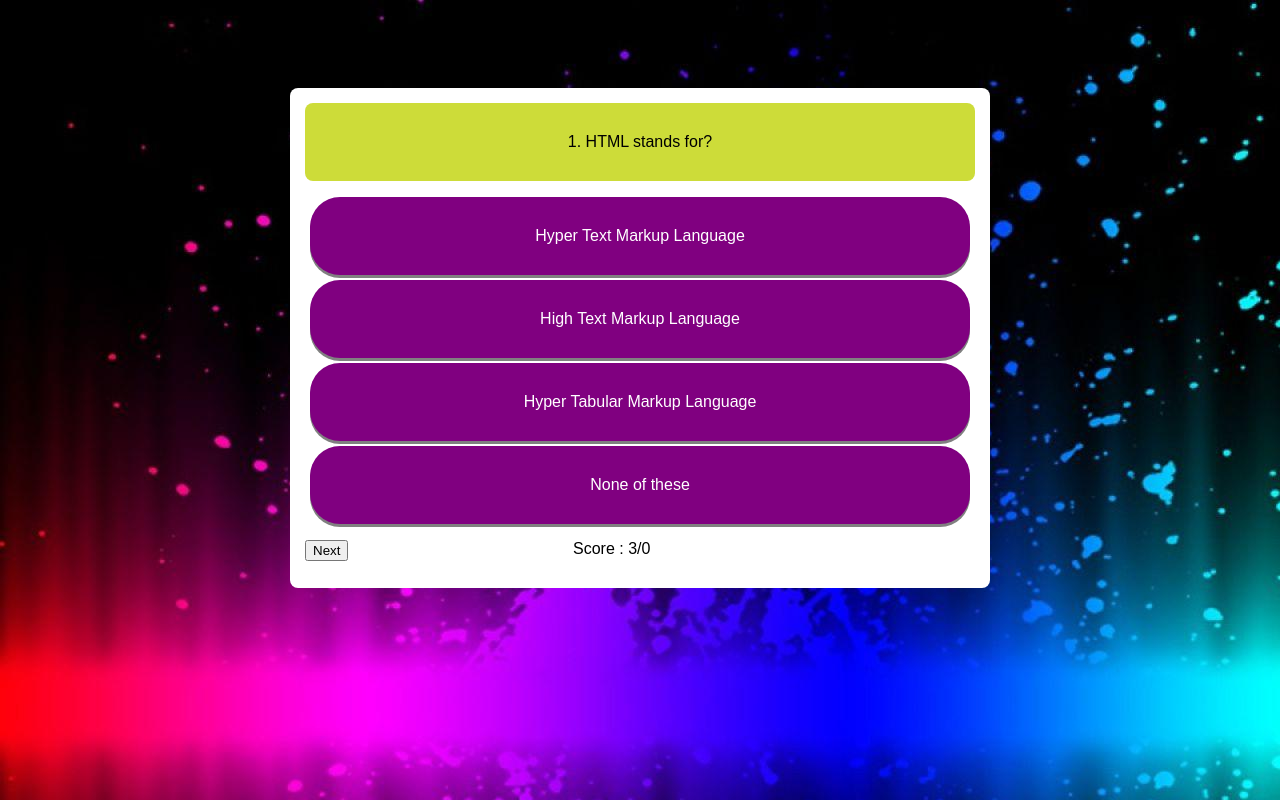
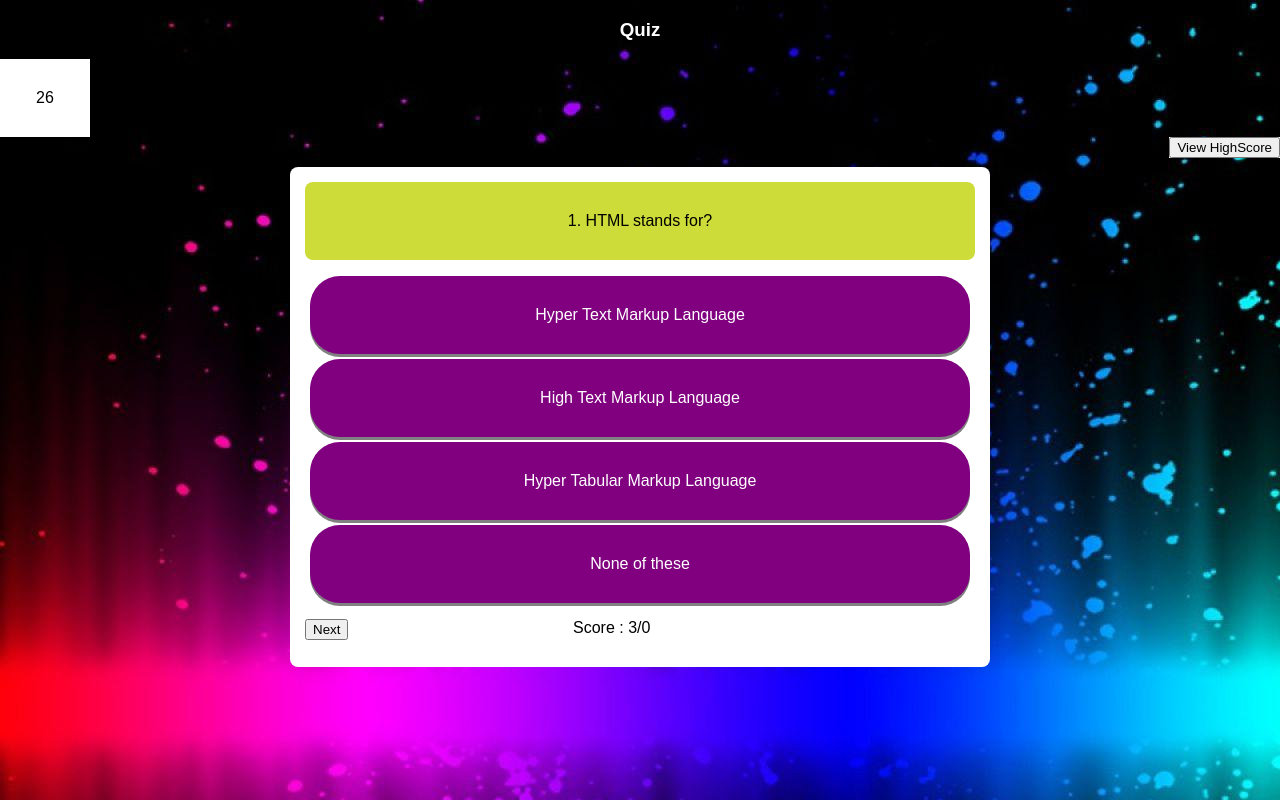
Before and after one commit to georgehsun/code-quiz, a plain HTML site: page index.html in a window 1280 px wide. Drawn offline with Linux system fonts and the light colour scheme.

Commit message:
putting a set timer

```diff
--- a/assets/style.css
+++ b/assets/style.css
@@ -8,7 +8,10 @@
 
 h3{
     color: white;
-    cursor: pointer;}
+    cursor: pointer;
+    text-align: center;
+}
+
 
 *{
     box-sizing: border-box;
@@ -18,7 +21,7 @@
 .quiz_wrapper{
     height:500px;
     width:700px;
-    background-color: white;
+    background-color: #ffffff;
     margin:30px auto;
     border-radius: 8px;
     padding: 15px;
@@ -28,6 +31,7 @@
 .quiz_wrapper .question{
     padding: 30px;
     background-color: #cddc39;
+
     border-radius: 8px;
     text-align: center;
 
@@ -36,6 +40,7 @@
 .quiz_wrapper .options {
     text-align: center;
     list-style: none;
+
 }
 
 
@@ -44,6 +49,7 @@
     padding: 0px;
     justify-content: space-between;
     cursor: pointer;
+
 }
 
 
@@ -84,3 +90,17 @@
     width: 60%;
     float: left;
 }
+
+#count{
+    background-color: white;
+    padding: 30px;
+    width: 90px;
+    height: none;
+    text-align: center;
+}
+
+.highScore{
+    background-color: #ffffff;
+    float: right;
+    cursor: pointer;
+}
--- a/index.html
+++ b/index.html
@@ -7,7 +7,9 @@
 <body>
 
 
-     <h1>Quiz</h1>
+     <h3>Quiz</h3>
+     <div id="count">Start</div>
+     <div class ="highScore"><button type="button">View HighScore</button></div>
 
 	<div class="quiz_wrapper">
 
--- a/js/script.js
+++ b/js/script.js
@@ -88,3 +88,38 @@
               app.next();
               app.clickAble();
          }
+
+
+
+
+         var count = 30;
+         var interval = setInterval(function(){
+           document.getElementById('count').innerHTML=count;
+           count--;
+           if (count === 0){
+             clearInterval(interval);
+             document.getElementById('count').innerHTML='Done';
+             // or...
+             alert("You're out of time!");
+           }
+         }, 1000);
+
+
+function waitForDOM(){
+   //if the list of pages is grather than 0 then
+//add the new tab here and create the event listener
+gBrowser.addEventListener('DOMContentLoaded',pageLoaded,true);
+}
+
+
+         var score = 0;
+var highscore = localStorage.getItem("highscore");
+
+if(highscore !== null){
+    if (score > highscore) {
+        localStorage.setItem("highscore", score);
+    }
+}
+else{
+    localStorage.setItem("highscore", score);
+}
```
